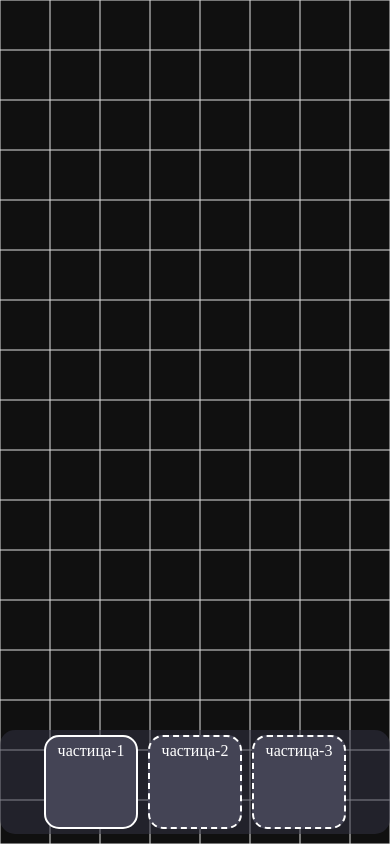
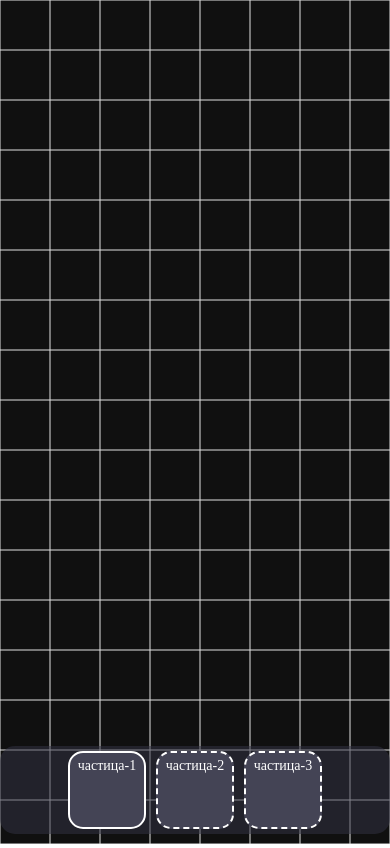
Before and after one commit to mrybs/physics_playground_game, a plain HTML site: page index.html in a window 390 px wide. Drawn offline with Linux system fonts and the light colour scheme.

Commit message:
v0.0.2
Fixed tap highlight on mobiles. Now using synchronous discrete model with double-buffered state update for mechanics simulator

```diff
--- a/index.html
+++ b/index.html
@@ -17,6 +17,11 @@
             width: 100%;
             height: 100%;
             cursor: pointer;
+            -webkit-tap-highlight-color: transparent;
+            user-select: none;
+            -moz-user-select: none;
+            -webkit-user-select: none;
+            -ms-user-select: none;
         }
         #toolbar{
             position: fixed;
@@ -36,8 +41,9 @@
             justify-content: center;
         }
         .obj{
-            width: 80px;
-            height: 80px;
+            width: 64px;
+            height: 64px;
+            font-size: 14px;
             background: #445;
             border-radius: 15px;
             margin: 5px;
--- a/index.js
+++ b/index.js
@@ -51,7 +51,7 @@ function render(){
     ctx.closePath()
     physical_objects.forEach(po => {
         ctx.beginPath()
-        ctx.fillStyle = '#ffffff5f'
+        ctx.fillStyle = '#ffffed5f'
         ctx.ellipse(po.pos.x, po.pos.y, po.radius, po.radius, 0, 0, Math.PI*2)
         ctx.fill()
     })
@@ -60,7 +60,8 @@ function render(){
 function tick(){
     if(!ticking) return render()
     let physical_objects_new = []
-    physical_objects.forEach(spo => {
+    physical_objects.forEach(_spo => {
+        let spo = new PhysicalObject(_spo.pos, _spo.vel, _spo.mass, _spo.radius)
         physical_objects.forEach(opo => {
             /*let dir_accel = spo.pos.norm_dir(opo.pos)
             let abs_accel = 0
@@ -88,6 +89,7 @@ function tick(){
         spo.pos = spo.pos.sum(spo.vel)
         physical_objects_new.push(spo)
     })
+    physical_objects = physical_objects_new
     render()
 }
 
```
